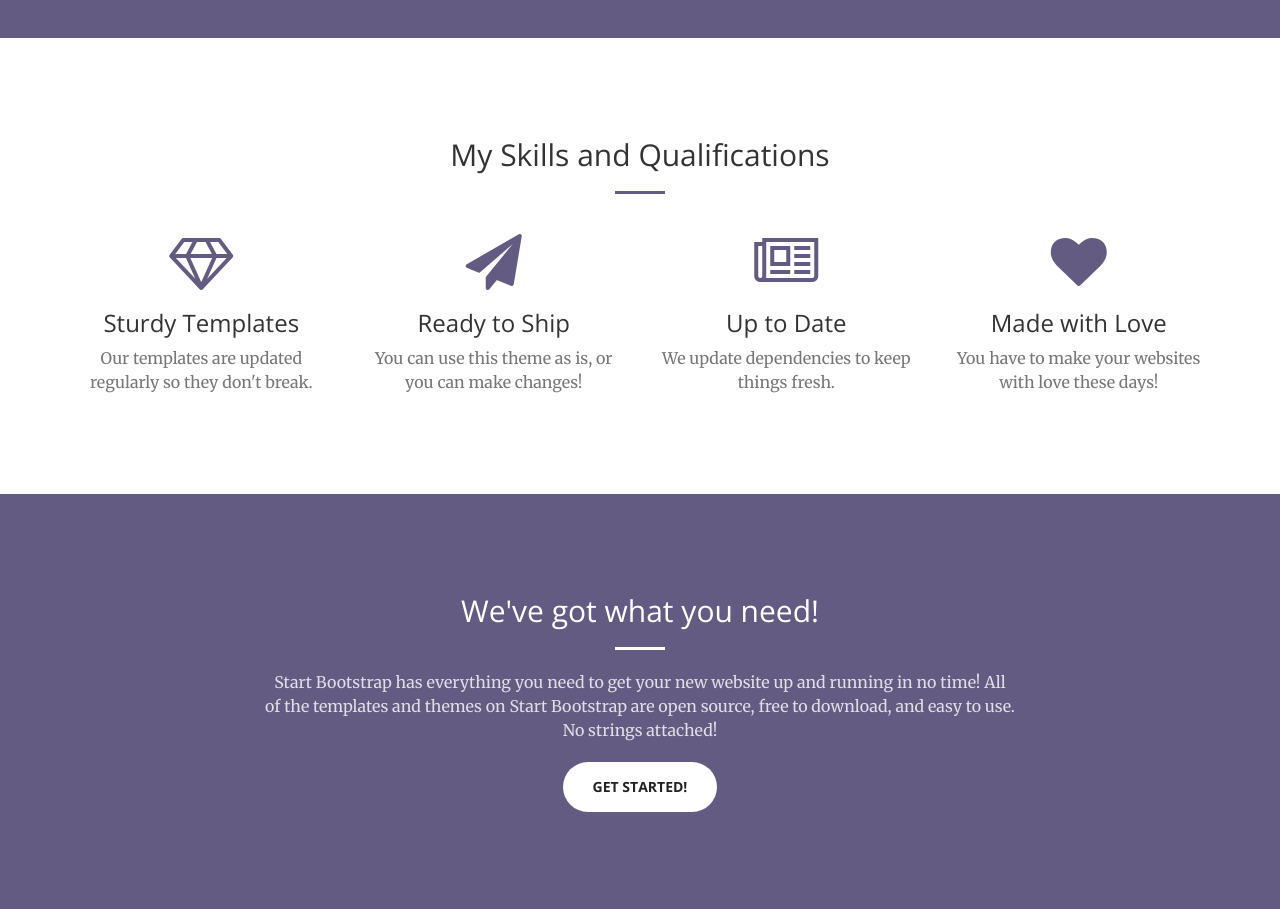
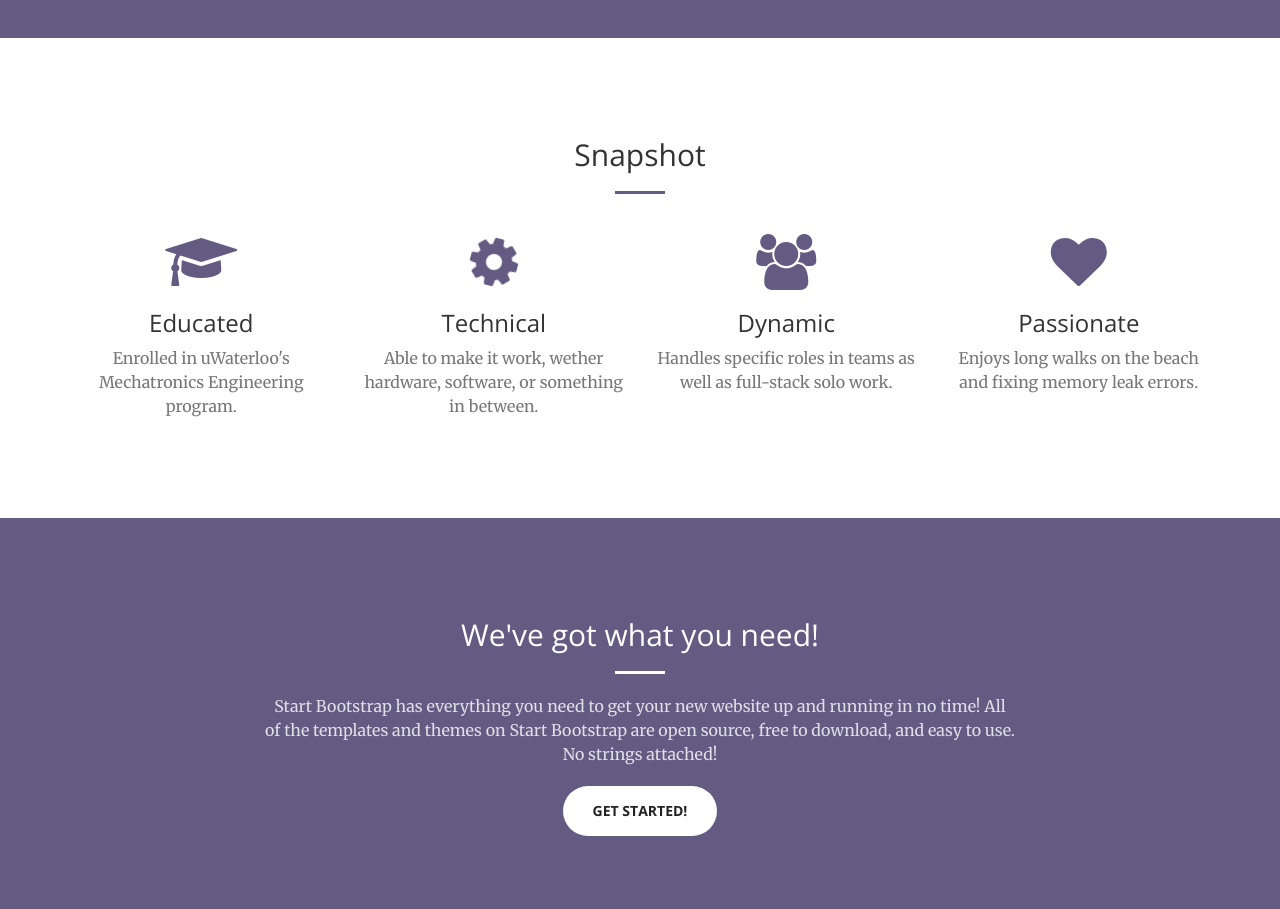
Before and after one commit to j-pettit/j-pettit.github.io, a plain HTML site: page index.html in a window 1280 px wide. Shown: the part 1180-2089 px from the top of the page. Drawn offline with nearby package versions, Linux system fonts and the light colour scheme.

Commit message:
snapshot div

```diff
--- a/index.html
+++ b/index.html
@@ -109,7 +109,7 @@
         <div class="container">
             <div class="row">
                 <div class="col-lg-12 text-center">
-                    <h2 class="section-heading">My Skills and Qualifications</h2>
+                    <h2 class="section-heading">Snapshot</h2>
                     <hr class="primary">
                 </div>
             </div>
@@ -118,30 +118,30 @@
             <div class="row">
                 <div class="col-lg-3 col-md-6 text-center">
                     <div class="service-box">
-                        <i class="fa fa-4x fa-diamond wow bounceIn text-primary"></i>
-                        <h3>Sturdy Templates</h3>
-                        <p class="text-muted">Our templates are updated regularly so they don't break.</p>
+                        <i class="fa fa-4x fa-graduation-cap text-primary"></i>
+                        <h3>Educated</h3>
+                        <p class="text-muted">Enrolled in uWaterloo's Mechatronics Engineering program.</p>
                     </div>
                 </div>
                 <div class="col-lg-3 col-md-6 text-center">
                     <div class="service-box">
-                        <i class="fa fa-4x fa-paper-plane wow bounceIn text-primary" data-wow-delay=".1s"></i>
-                        <h3>Ready to Ship</h3>
-                        <p class="text-muted">You can use this theme as is, or you can make changes!</p>
+                        <i class="fa fa-4x fa-cog fa-spin text-primary" data-wow-delay=".1s"></i>
+                        <h3>Technical</h3>
+                        <p class="text-muted">Able to make it work, wether hardware, software, or something in between.</p>
                     </div>
                 </div>
                 <div class="col-lg-3 col-md-6 text-center">
                     <div class="service-box">
-                        <i class="fa fa-4x fa-newspaper-o wow bounceIn text-primary" data-wow-delay=".2s"></i>
-                        <h3>Up to Date</h3>
-                        <p class="text-muted">We update dependencies to keep things fresh.</p>
+                        <i class="fa fa-4x fa-users text-primary" data-wow-delay=".2s"></i>
+                        <h3>Dynamic</h3>
+                        <p class="text-muted">Handles specific roles in teams as well as full-stack solo work.</p>
                     </div>
                 </div>
                 <div class="col-lg-3 col-md-6 text-center">
                     <div class="service-box">
-                        <i class="fa fa-4x fa-heart wow bounceIn text-primary" data-wow-delay=".3s"></i>
-                        <h3>Made with Love</h3>
-                        <p class="text-muted">You have to make your websites with love these days!</p>
+                        <i class="fa fa-4x fa-heart text-primary" data-wow-delay=".3s"></i>
+                        <h3>Passionate</h3>
+                        <p class="text-muted">Enjoys long walks on the beach and fixing memory leak errors.</p>
                     </div>
                 </div>
             </div>
```
